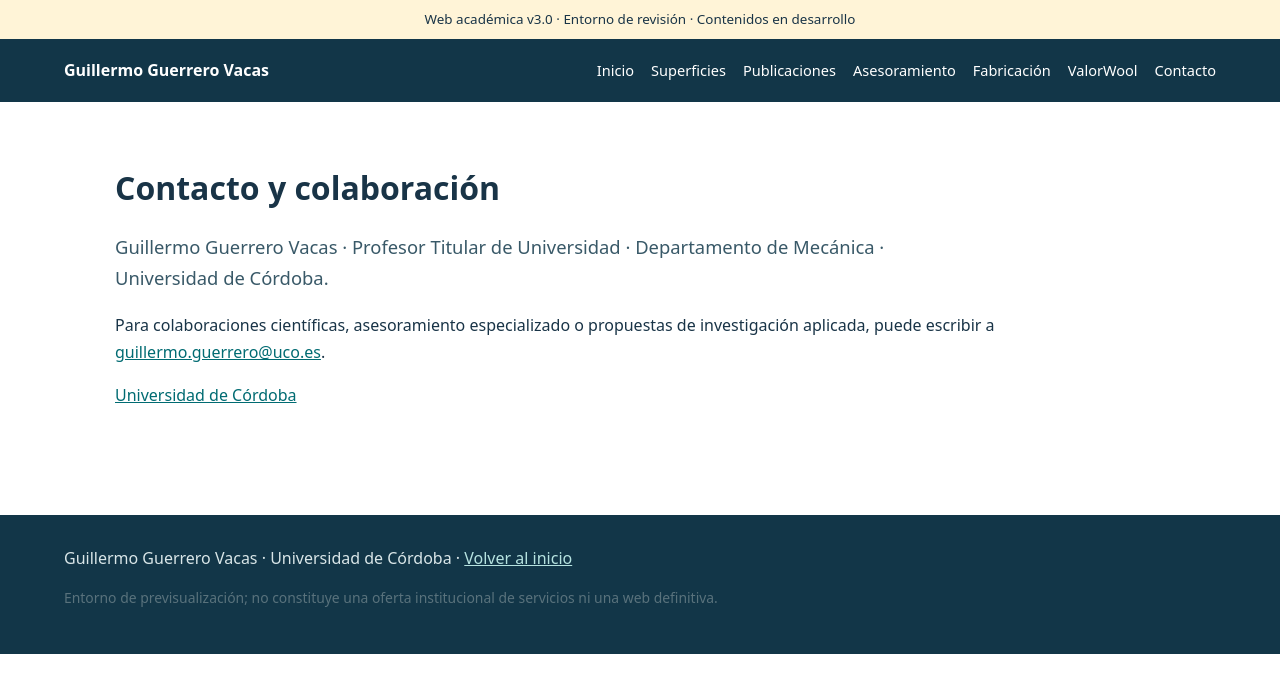
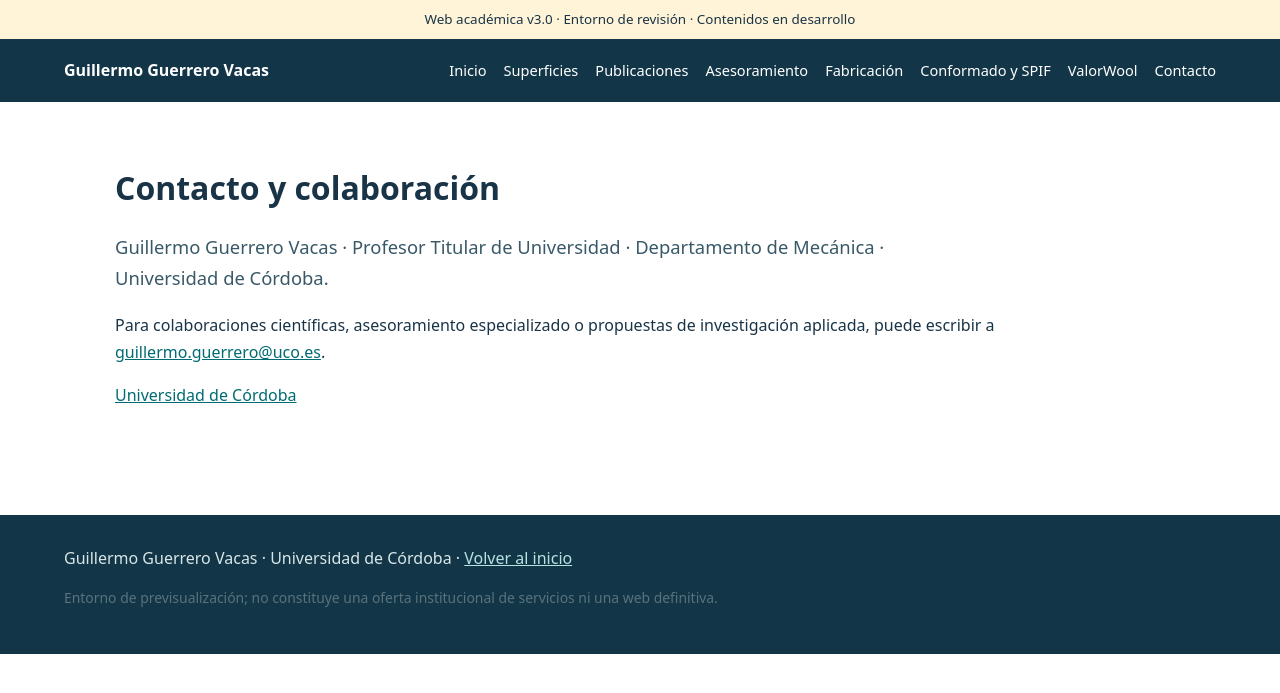
Before and after one commit to Guillermo2308/Guillermo2308.github.io, a Jekyll site: the page preview/contacto.html, which Jekyll copies as it is, in a window 1280 px wide. Shown: the top 693 px of the page. Built offline with Jekyll 4.4.1, drawn with Linux system fonts in a browser that asks for light colours.

Commit message:
Restore four research lines, add SPIF coated sheet papers and replace broken manufacturing photo

```diff
--- a/preview/contacto.html
+++ b/preview/contacto.html
@@ -1 +1 @@
-<!doctype html><html lang="es"><head><meta charset="utf-8"><meta name="viewport" content="width=device-width,initial-scale=1"><meta name="robots" content="noindex,nofollow"><title>Contacto | Guillermo Guerrero Vacas</title><link rel="stylesheet" href="estilos.css"></head><body><div class="notice">Web académica v3.0 · Entorno de revisión · Contenidos en desarrollo</div><header><nav><strong>Guillermo Guerrero Vacas</strong><a href="index.html">Inicio</a><a href="superficies.html">Superficies</a><a href="publicaciones.html">Publicaciones</a><a href="asesoramiento.html">Asesoramiento</a><a href="fabricacion.html">Fabricación</a><a href="valorwool.html">ValorWool</a><a href="contacto.html">Contacto</a></nav></header><main><h1>Contacto y colaboración</h1><p class="lead">Guillermo Guerrero Vacas · Profesor Titular de Universidad · Departamento de Mecánica · Universidad de Córdoba.</p><p>Para colaboraciones científicas, asesoramiento especializado o propuestas de investigación aplicada, puede escribir a <a href="mailto:guillermo.guerrero@uco.es">guillermo.guerrero@uco.es</a>.</p><p><a href="https://www.uco.es/">Universidad de Córdoba</a></p></main><footer>Guillermo Guerrero Vacas · Universidad de Córdoba · <a href="index.html">Volver al inicio</a><p class="footnote">Entorno de previsualización; no constituye una oferta institucional de servicios ni una web definitiva.</p></footer></body></html>
+<!doctype html><html lang="es"><head><meta charset="utf-8"><meta name="viewport" content="width=device-width,initial-scale=1"><meta name="robots" content="noindex,nofollow"><title>Contacto | Guillermo Guerrero Vacas</title><link rel="stylesheet" href="estilos.css"></head><body><div class="notice">Web académica v3.0 · Entorno de revisión · Contenidos en desarrollo</div><header><nav><strong>Guillermo Guerrero Vacas</strong><a href="index.html">Inicio</a><a href="superficies.html">Superficies</a><a href="publicaciones.html">Publicaciones</a><a href="asesoramiento.html">Asesoramiento</a><a href="fabricacion.html">Fabricación</a><a href="conformado.html">Conformado y SPIF</a><a href="valorwool.html">ValorWool</a><a href="contacto.html">Contacto</a></nav></header><main><h1>Contacto y colaboración</h1><p class="lead">Guillermo Guerrero Vacas · Profesor Titular de Universidad · Departamento de Mecánica · Universidad de Córdoba.</p><p>Para colaboraciones científicas, asesoramiento especializado o propuestas de investigación aplicada, puede escribir a <a href="mailto:guillermo.guerrero@uco.es">guillermo.guerrero@uco.es</a>.</p><p><a href="https://www.uco.es/">Universidad de Córdoba</a></p></main><footer>Guillermo Guerrero Vacas · Universidad de Córdoba · <a href="index.html">Volver al inicio</a><p class="footnote">Entorno de previsualización; no constituye una oferta institucional de servicios ni una web definitiva.</p></footer></body></html>
```
